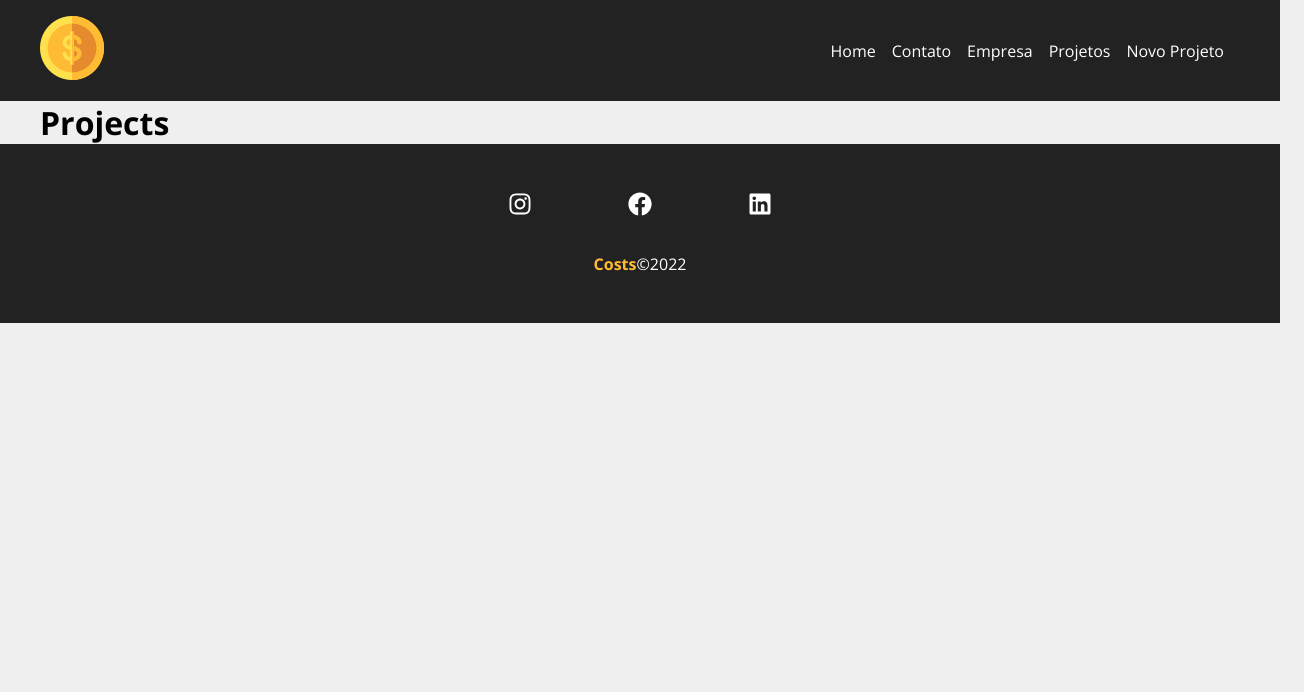
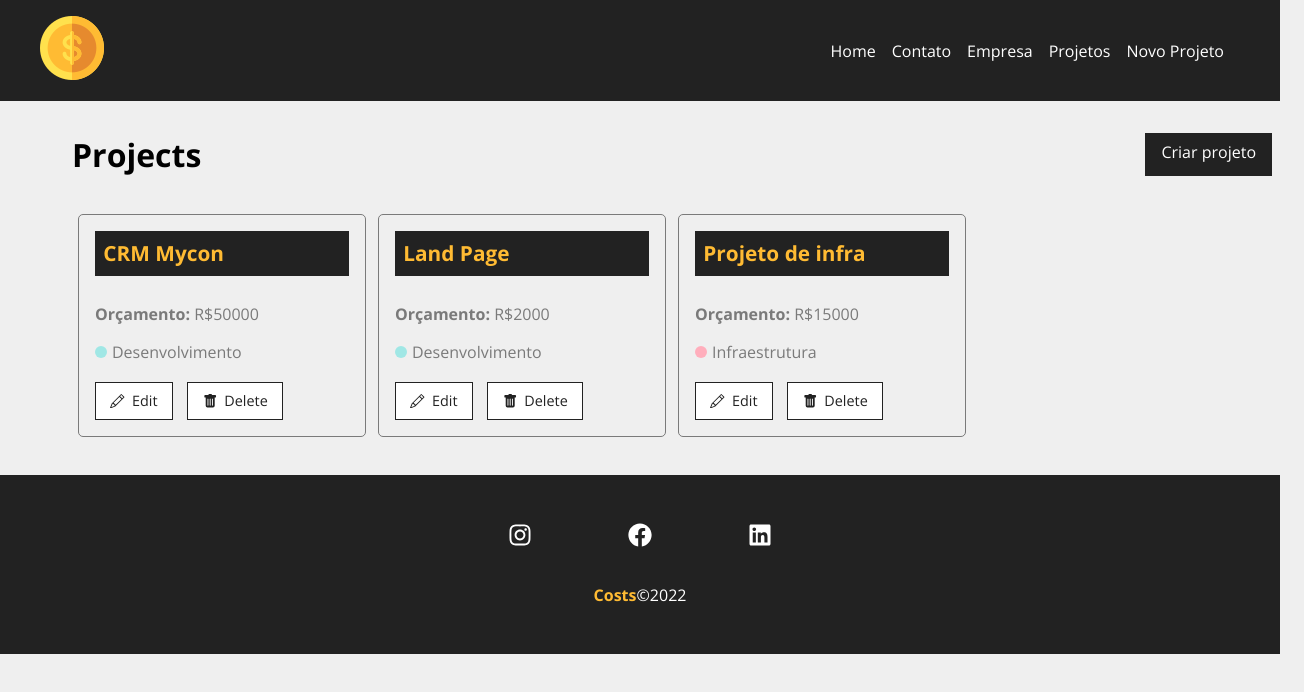
Before and after one commit to CarmonaLarios/gerenciador-projetos-front, a React (Create React App) app: page /projects in a window 1280 px wide. Shown: the top 692 px of the page, 1304 px wide, since content can reach past the window. Built offline with nearby package versions, Linux system fonts and the light colour scheme; data requests are answered from the project's data file.

Commit message:
Adicionado página de projetos e tela de loading

```diff
--- a/db.json
+++ b/db.json
@@ -1,125 +1,37 @@
 {
   "projects": [
     {
-      "name": "11111",
+      "name": "CRM Mycon",
+      "budget": "50000",
+      "category": {
+        "id": "2",
+        "name": "Desenvolvimento"
+      },
       "cost": 0,
       "services": [],
       "id": 1
     },
     {
-      "name": "11111",
-      "cost": 0,
-      "services": [],
-      "budget": "1",
-      "id": 2
-    },
-    {
-      "name": "ddd",
-      "cost": 0,
-      "services": [],
-      "id": 3
-    },
-    {
-      "name": "ddd",
-      "cost": 0,
-      "services": [],
-      "budget": "1",
-      "id": 4
-    },
-    {
-      "name": "ddddsadsad",
-      "cost": 0,
-      "services": [],
-      "budget": "1",
-      "id": 5
-    },
-    {
-      "name": "1",
-      "cost": 0,
-      "services": [],
-      "budget": "1",
-      "id": 6
-    },
-    {
-      "name": "1",
-      "budget": "2",
-      "cost": 0,
-      "services": [],
-      "id": 7
-    },
-    {
-      "name": "11",
-      "budget": "111",
-      "cost": 0,
-      "services": [],
-      "id": 8
-    },
-    {
-      "name": "Renan Hora de Codar",
-      "budget": "1000",
-      "cost": 0,
-      "services": [],
-      "id": 9
-    },
-    {
+      "name": "Land Page",
+      "budget": "2000",
       "category": {
         "id": "2",
         "name": "Desenvolvimento"
       },
-      "name": "Mycon",
-      "budget": "12000",
       "cost": 0,
       "services": [],
-      "id": 10
+      "id": 2
     },
     {
-      "cost": 0,
-      "services": [],
-      "id": 11
-    },
-    {
-      "name": "1",
-      "budget": "1",
+      "name": "Projeto de infra",
+      "budget": "15000",
       "category": {
         "id": "1",
         "name": "Infraestrutura"
       },
       "cost": 0,
       "services": [],
-      "id": 12
-    },
-    {
-      "name": "1",
-      "budget": "1",
-      "category": {
-        "id": "1",
-        "name": "Infraestrutura"
-      },
-      "cost": 0,
-      "services": [],
-      "id": 13
-    },
-    {
-      "name": "1",
-      "budget": "1",
-      "category": {
-        "id": "1",
-        "name": "Infraestrutura"
-      },
-      "cost": 0,
-      "services": [],
-      "id": 14
-    },
-    {
-      "name": "1",
-      "budget": "2222",
-      "category": {
-        "id": "1",
-        "name": "Infraestrutura"
-      },
-      "cost": 0,
-      "services": [],
-      "id": 15
+      "id": 3
     }
   ],
   "categories": [
--- a/package.json
+++ b/package.json
@@ -6,7 +6,7 @@
     "@testing-library/jest-dom": "^5.16.5",
     "@testing-library/react": "^13.4.0",
     "@testing-library/user-event": "^13.5.0",
-    "json-server": "^0.17.0",
+    "json-server": "^0.17.1",
     "react": "^18.2.0",
     "react-dom": "^18.2.0",
     "react-icons": "^4.6.0",
--- /dev/null
+++ b/src/components/layout/Loading.js
@@ -0,0 +1,12 @@
+import loading from '../../img/loading.svg'
+import styles from './Loading.module.css'
+
+function Loading() {
+    return (
+        <div className={styles.loader_container}>
+            <img className={styles.loader} src={loading} alt="Loading" />
+        </div>
+    );
+}
+
+export default Loading;
--- /dev/null
+++ b/src/components/layout/Loading.module.css
@@ -0,0 +1,11 @@
+.loader_container{
+    width: 100%;
+    height: 100%;
+    display: flex;
+    justify-content: center;
+    align-items: center;
+}
+
+.loader{
+    width: 20%;
+}
--- a/src/components/pages/Projects.js
+++ b/src/components/pages/Projects.js
@@ -1,7 +1,16 @@
-import { useLocation } from "react-router-dom";
-import Message from "../layout/Message";
+import { useLocation } from "react-router-dom"
+import Message from "../layout/Message"
+import Container from "../layout/Container"
+import Loading from "../layout/Loading"
+import LinkButton from "../layout/LinkButton"
+import ProjectCard from "../project/ProjectCard"
+import styles from "./Projects.module.css"
+import { useState, useEffect } from "react"
 
 function Projects(){
+    const [projects, setProjects] = useState([])
+    const [removeLoading, setRemoveLoading] = useState(false)
+
     const location = useLocation()
     let message = ''
 
@@ -9,10 +18,41 @@
         message = location.state.message
     }
 
+    useEffect(()=>{
+      fetch('http://localhost:5000/projects', {
+        method: 'GET',
+        headers:{
+          'Content-Type': 'application/json',
+        },
+      })
+      .then(response => response.json())
+      .then(data => {
+        setProjects(data)
+        setRemoveLoading(true)
+      })
+      .catch(err =>console.log(err))
+    },[])
+
     return (
-      <div>
-        <h1>Projects</h1>
-        <Message type="sucess" message={message}/>
+      <div className={styles.project_container}>
+        <div className={styles.title_container}>
+          <h1>Projects</h1>
+          <LinkButton to="/newproject" text="Criar projeto"/>
+        </div>
+        {message && <Message type="sucess" message={message}/>}
+        <Container customClass="start">
+          {projects.length > 0 &&
+            projects.map(project => (
+              <ProjectCard
+                id={project.id}
+                name={project.name}
+                budget={project.budget}
+                category={project.category.name}
+                key={project.id}
+              />
+            ))}
+            {!removeLoading && <Loading/>}
+        </Container>
       </div>
     );
 }
--- /dev/null
+++ b/src/components/pages/Projects.module.css
@@ -0,0 +1,9 @@
+.project_container{
+  padding: 2em;
+}
+
+.title_container{
+  display: flex;
+  justify-content: space-between;
+  margin-bottom: 2em;
+}
--- /dev/null
+++ b/src/components/project/ProjectCard.js
@@ -0,0 +1,28 @@
+import { Link } from 'react-router-dom';
+import styles from './ProjectCard.module.css'
+import {BsPencil, BsFillTrashFill} from 'react-icons/bs'
+
+function ProjectCards({id, name, budget, category, handleRemove}) {
+    console.log(category.toLowerCase())
+    return (
+        <div className={styles.project_card}>
+            <h4>{name}</h4>
+            <p>
+                <span>Orçamento:</span> R${budget}
+            </p>
+            <p className={styles.category_text}>
+                <span className={`${styles[category.toLowerCase()]}`}></span>{category}
+            </p>
+            <div className={styles.project_card_actions}>
+                <Link to="/">
+                    <BsPencil/> Edit
+                </Link>
+                <button>
+                    <BsFillTrashFill/> Delete
+                </button>
+            </div>
+        </div>
+    );
+}
+
+export default ProjectCards;
--- /dev/null
+++ b/src/components/project/ProjectCard.module.css
@@ -0,0 +1,87 @@
+.project_card{
+    padding: 1em;
+    border: 1px solid #7a7a7a;
+    border-radius: 5px;
+    width: 24%;
+    margin: 0.5%;
+}
+
+.project_card h4{
+    background-color: #222;
+    color: #FFBB33;
+    padding: .4em;
+    margin-bottom: 1.3em;
+    font-size: 1.3em;
+}
+
+.project_card p{
+    color: #7a7a7a;
+    margin-bottom: 1em;
+}
+
+.project_card p span{
+    font-weight: bold;
+}
+
+.category_text{
+    display: flex;
+    align-items: center;
+}
+
+.category_text span{
+    display: block;
+    width: 12px;
+    height: 12px;
+    border-radius: 50%;
+    background-color: #CCC;
+    margin-right: 5px;
+}
+
+.category_text .infraestrutura{
+    background-color: #FFAEBC;
+}
+
+.category_text .desenvolvimento{
+    background-color: #A0E7E5;
+}
+
+.category_text .design{
+    background-color: #B4F8C8;
+}
+
+.category_text .planejamento{
+    background-color: #FBE7C6;
+}
+
+.project_card_actions{
+    margin-top: 1.2em;
+    display: flex;
+    align-items: center;
+}
+
+.project_card_actions a,
+.project_card_actions button{
+    text-decoration: none;
+    border: none;
+    background-color: #fff;
+    color: #222;
+    font-size: .9em;
+    padding: .6em 1em;
+    margin-right: 1em;
+    cursor: pointer;
+    border: 1px solid #222;
+    display: flex;
+    align-items: center;
+    justify-content: center;
+    transition: 0.5s;
+}
+
+.project_card_actions a:hover,
+.project_card_actions button:hover{
+    background-color: #222;
+    color: #FFBB33;
+}
+
+.project_card_actions svg{
+    margin-right: .5em;
+}
```
Also changed, not shown: 1 other file (tests, documents, lock files or other folders).
